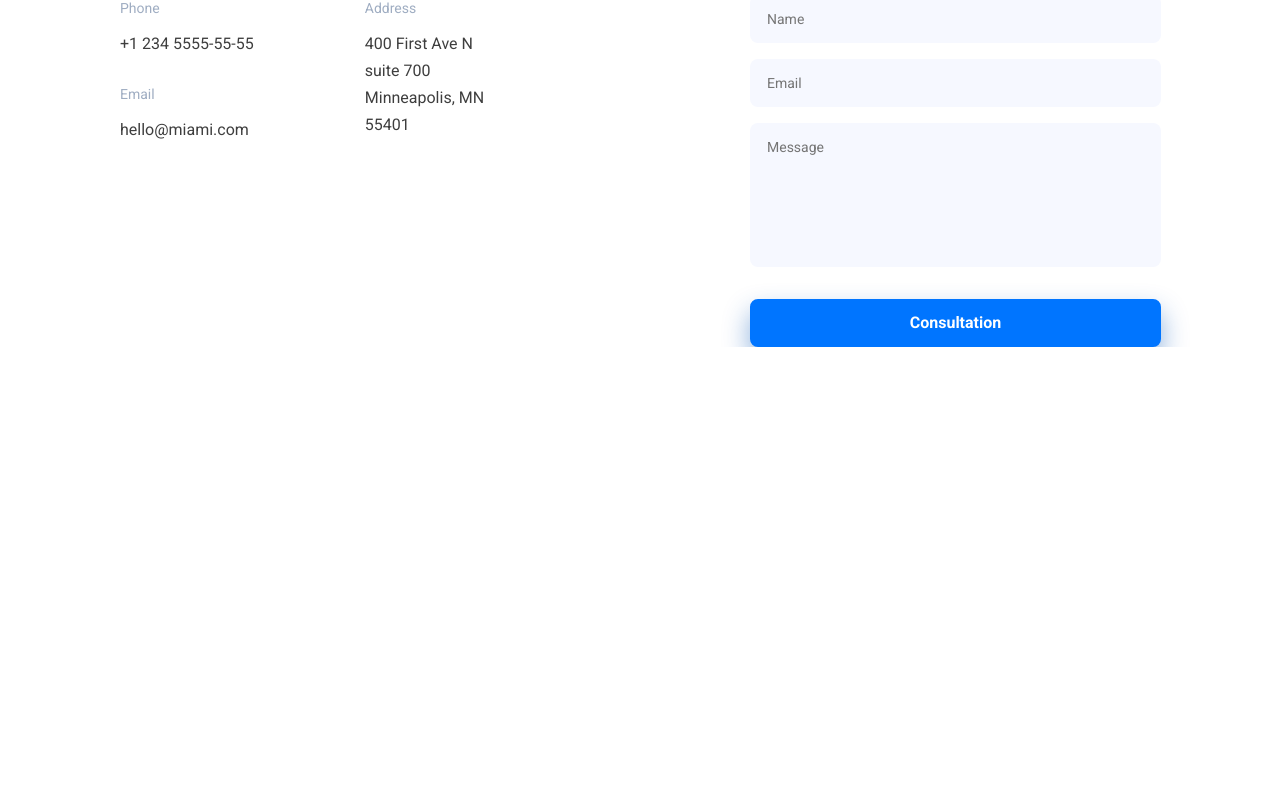
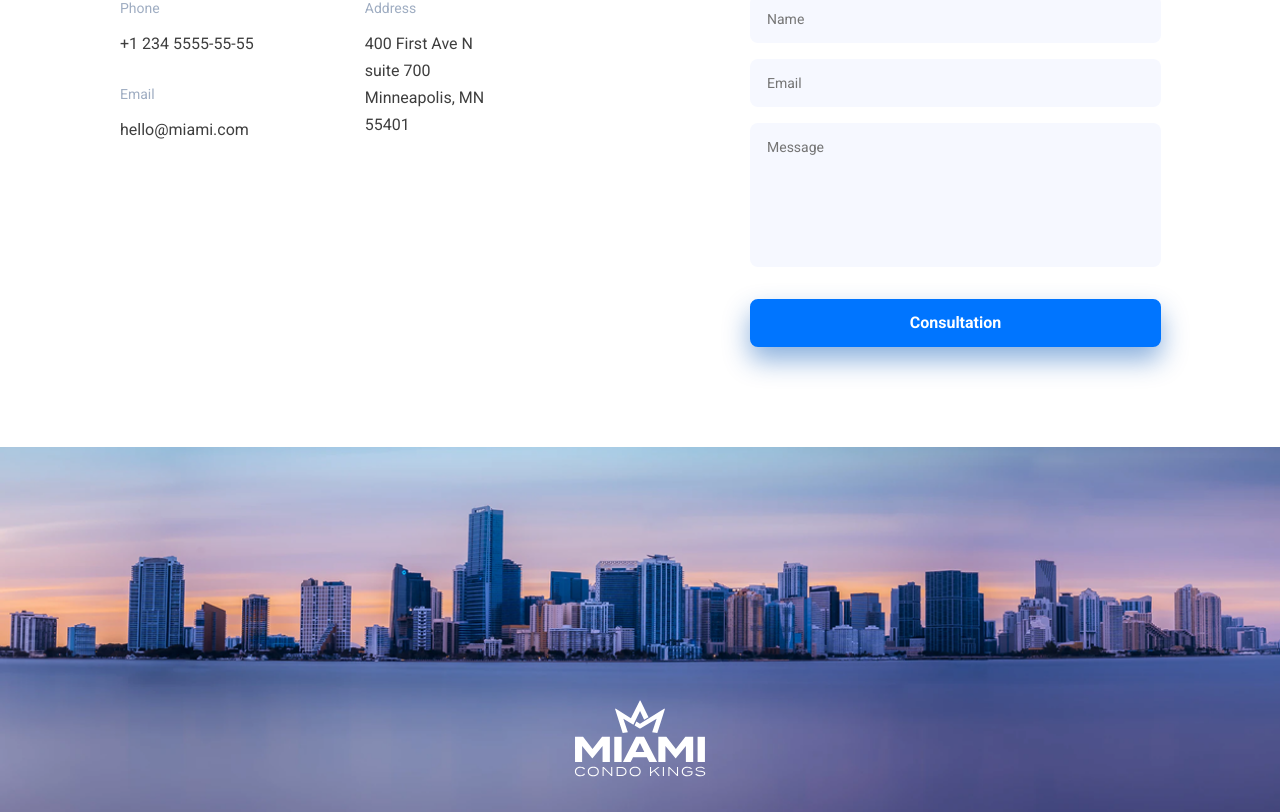
Before and after one commit to Poly1999/Miami-Home, a React (Create React App) app in the folder frontend/: page / in a window 1280 px wide. Shown: the part 4142-4954 px from the top of the page. Before the commit the page ends 4489 px from the top, so only its background shows below. Built offline with nearby package versions, Linux system fonts and the light colour scheme.

Commit message:
add footer component

```diff
--- a/frontend/src/App.js
+++ b/frontend/src/App.js
@@ -15,7 +15,7 @@ function App() {
       <Gallery />
       <Testimonials />
       <Contact />
-      {/* <Footer /> */}
+      <Footer />
     </div>
   );
 }
--- a/frontend/src/components/Contact/Contact.css
+++ b/frontend/src/components/Contact/Contact.css
@@ -1,6 +1,7 @@
 .contact-box {
   display: flex;
   justify-content: space-between;
+  padding-bottom: 100px;
 }
 
 .contact-info {
--- a/frontend/src/components/Footer/Footer.css
+++ b/frontend/src/components/Footer/Footer.css
@@ -0,0 +1,15 @@
+.footer {
+  position: relative;
+}
+
+.footer img {
+  width: 100%;
+  display: block;
+}
+
+.footer svg {
+  position: absolute;
+  top: 80%;
+  left: 50%;
+  transform: translate(-50%, -50%);
+}
--- a/frontend/src/components/Footer/Footer.js
+++ b/frontend/src/components/Footer/Footer.js
@@ -1,10 +1,15 @@
 import React from 'react';
+import './Footer.css';
+
+import { ReactComponent as Logo } from '../../assets/logo.svg';
+import FooterBg from '../../images/background-footer.png';
 
 function Footer() {
   return (
-    <div className='container'>
-      <footer>
-        <p>&copy; 2026 Company. All rights reserved.</p>
+    <div>
+      <footer className='footer'>
+        <Logo />
+        <img src={FooterBg} alt='backgroundFooter' />
       </footer>
     </div>
   );
```
Also changed, not shown: frontend/src/images/Group 31.png (deleted), frontend/src/images/background-footer.png (added).
